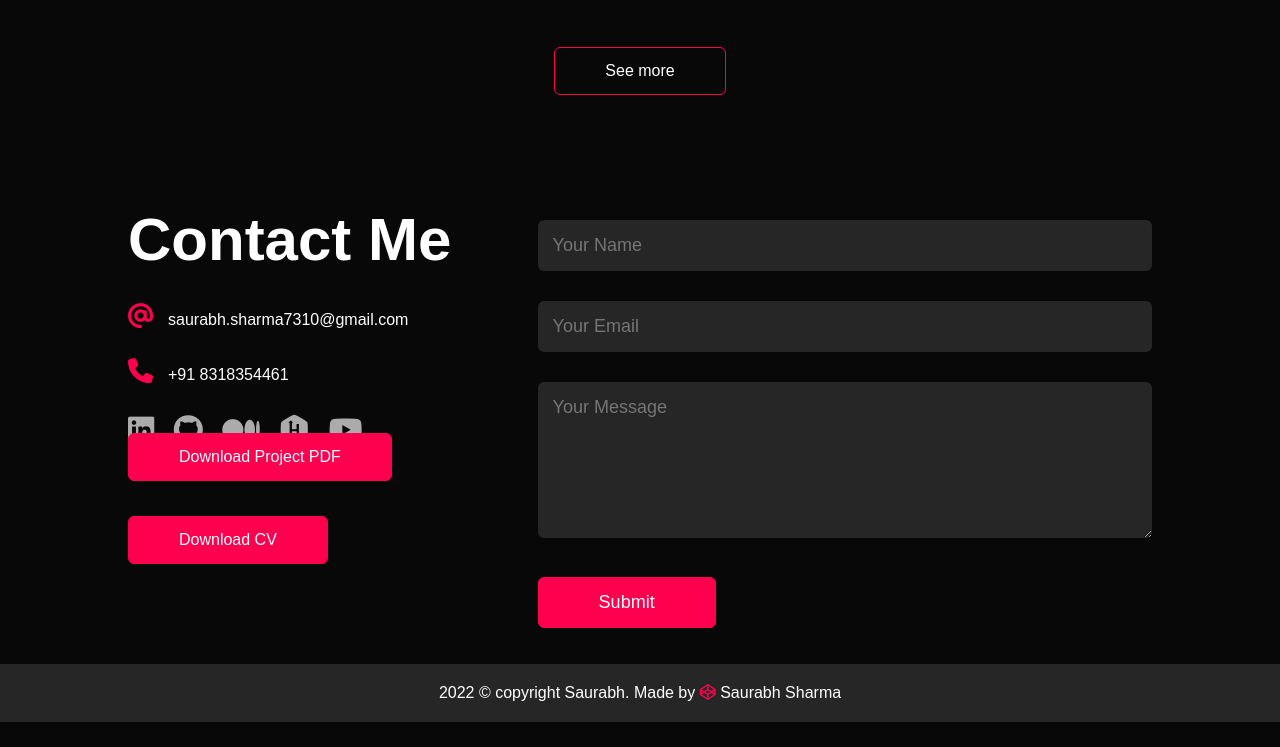
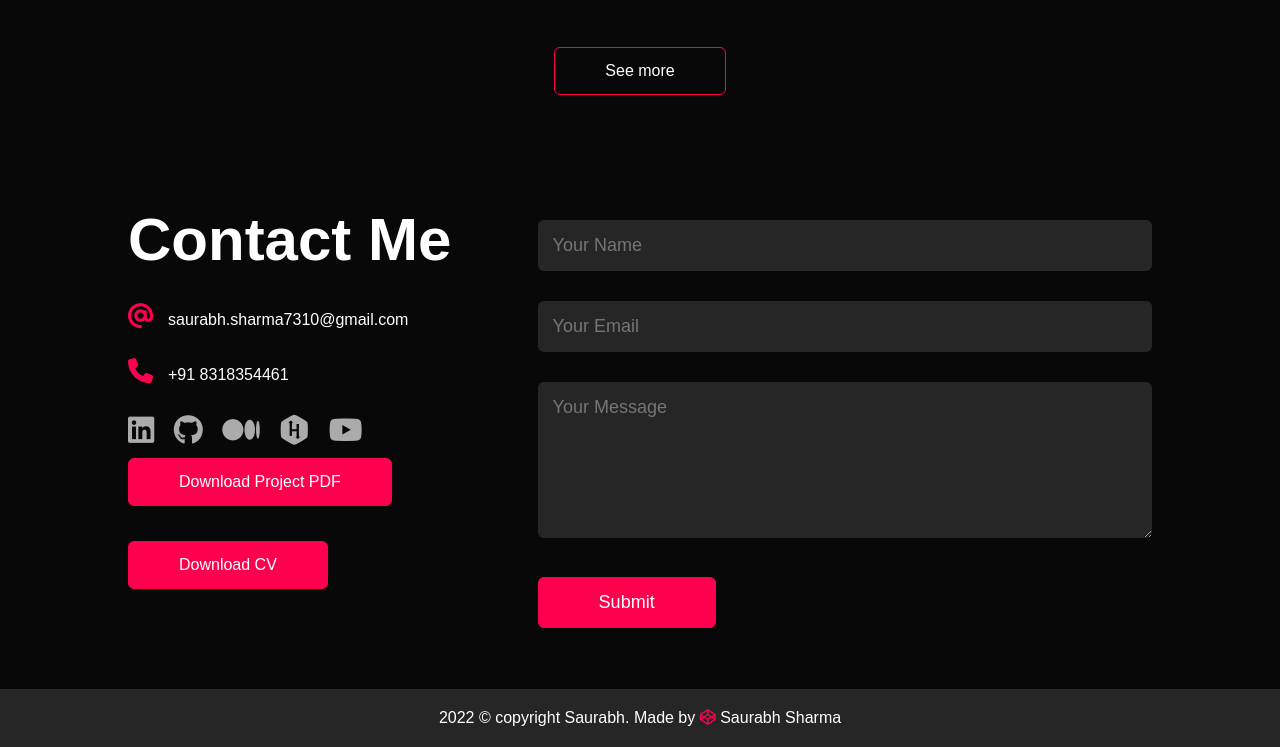
Before and after one commit to saurabh7310/O-Level, a plain HTML site: page index.html in a window 1280 px wide. Shown: the part 2499-3246 px from the top of the page. Before the commit the page ends 3221 px from the top, so only its background shows below. Drawn offline with Linux system fonts and the light colour scheme.

Commit message:
Update style.css

```diff
--- a/style.css
+++ b/style.css
@@ -390,8 +390,8 @@ form .btn2 {
 }
 
 .btnp{
-    margin-top: -20px;
-    margin-bottom: -50px;
+    margin-top: 10px;
+    margin-bottom: -30px;
 }
 
 /* --------------CSS for small scree----------------- */
```
